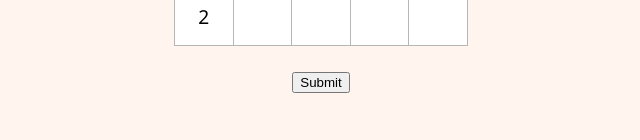
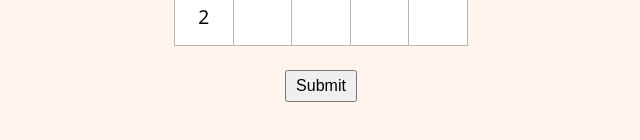
Before and after one commit to timsyoon/nurikabe, a plain HTML site: page index.html in a window 1280 px wide. Shown: the part 412-552 px from the top of the page, without its empty margins (319-959 px from the left). Drawn offline with Linux system fonts and the light colour scheme.

Commit message:
Make submit button slightly larger

```diff
--- a/css/index.css
+++ b/css/index.css
@@ -29,6 +29,11 @@ p {
 #wrapper-submit-btn {
     margin-top: 1.5em;
 }
+#submit-btn {
+    font-size: 1em;
+    height: 2em;
+    width: 4.5em;
+}
 #feedback {
     text-align: center;
     height: 0.5em;
```
